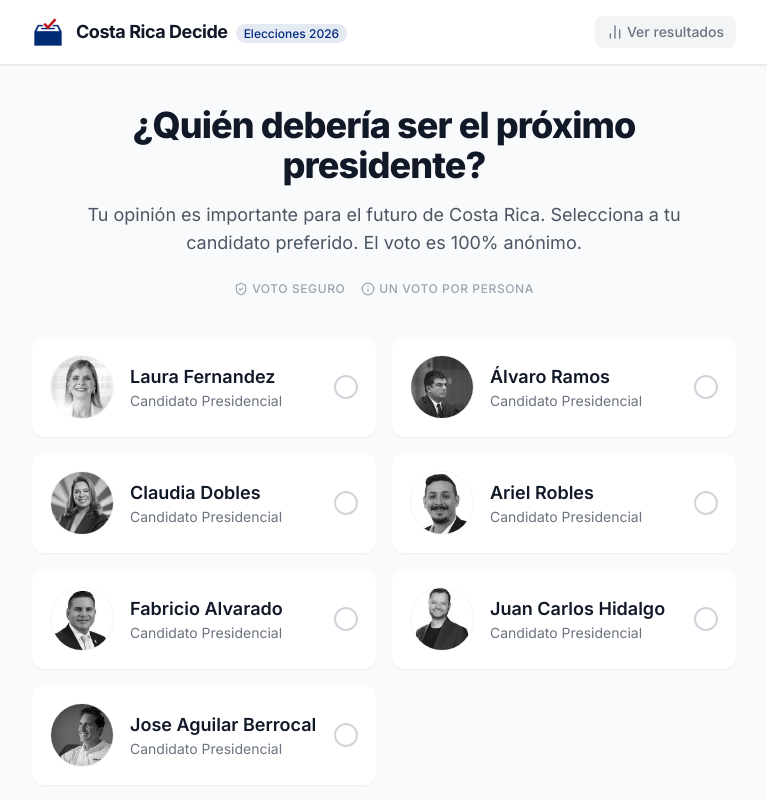
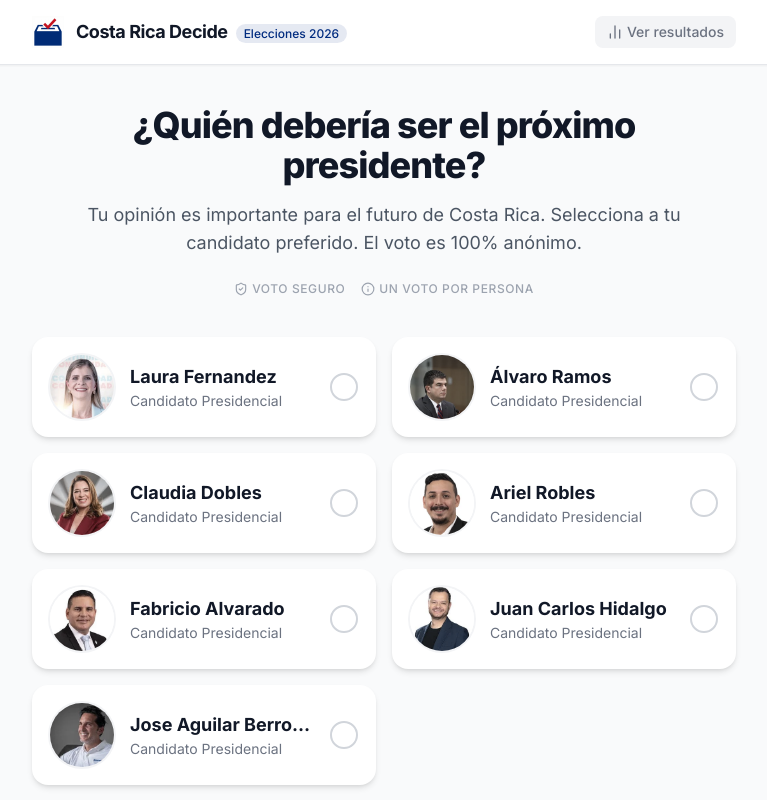
Before and after one commit to aramirez087/costa-rica-decide, a React (Vite) app: page / in a window 1280 px wide. Shown: the top 800 px of the page, without its empty margins (256-1023 px from the left). Built offline with nearby package versions, Linux system fonts and the light colour scheme.

Commit message:
Candidate card improvements.

```diff
--- a/components/CandidateCard.tsx
+++ b/components/CandidateCard.tsx
@@ -13,32 +13,42 @@ export const CandidateCard: React.FC<CandidateCardProps> = ({ candidate, isSelec
     <div
       onClick={() => onSelect(candidate.id)}
       className={`
-        relative group cursor-pointer rounded-xl p-4 transition-all duration-300 border-2
+        relative group cursor-pointer rounded-2xl p-4 transition-all duration-300 border-2
         ${isSelected
-          ? 'border-blue-600 bg-blue-50 shadow-lg scale-[1.02]'
-          : 'border-transparent bg-white shadow-sm hover:shadow-md hover:border-gray-200'
+          ? 'border-blue-600 bg-gradient-to-br from-blue-50 to-white shadow-lg shadow-blue-100 scale-[1.02]'
+          : 'border-transparent bg-white shadow-md hover:shadow-lg hover:border-gray-200 hover:-translate-y-0.5'
         }
       `}
     >
       <div className="flex items-center space-x-4">
-        <div className="relative h-16 w-16 overflow-hidden rounded-full border border-gray-100 flex-shrink-0">
+        <div className={`
+          relative h-16 w-16 overflow-hidden rounded-full flex-shrink-0
+          ${isSelected ? 'ring-4 ring-blue-200' : 'ring-2 ring-gray-100 group-hover:ring-blue-100'}
+          transition-all duration-300
+        `}>
           <img
             src={candidate.imageUrl}
             alt={candidate.name}
-            className="h-full w-full object-cover grayscale group-hover:grayscale-0 transition-all duration-500"
+            className={`
+              h-full w-full object-cover transition-all duration-500
+              ${isSelected ? 'grayscale-0' : 'grayscale-[30%] group-hover:grayscale-0'}
+            `}
           />
         </div>
-        <div className="flex-1">
-          <h3 className={`font-semibold text-lg ${isSelected ? 'text-blue-900' : 'text-gray-900'}`}>
+        <div className="flex-1 min-w-0">
+          <h3 className={`font-bold text-lg truncate ${isSelected ? 'text-blue-900' : 'text-gray-900'}`}>
             {candidate.name}
           </h3>
           <p className="text-sm text-gray-500">Candidato Presidencial</p>
         </div>
         <div className={`
-          flex-shrink-0 h-6 w-6 rounded-full border-2 flex items-center justify-center transition-colors
-          ${isSelected ? 'border-blue-600 bg-blue-600' : 'border-gray-300 group-hover:border-blue-400'}
+          flex-shrink-0 h-7 w-7 rounded-full border-2 flex items-center justify-center transition-all duration-300
+          ${isSelected
+            ? 'border-blue-600 bg-blue-600 scale-110'
+            : 'border-gray-300 group-hover:border-blue-400 group-hover:bg-blue-50'
+          }
         `}>
-          {isSelected && <CheckCircle size={16} className="text-white" />}
+          {isSelected && <CheckCircle size={18} className="text-white" />}
         </div>
       </div>
     </div>
```
